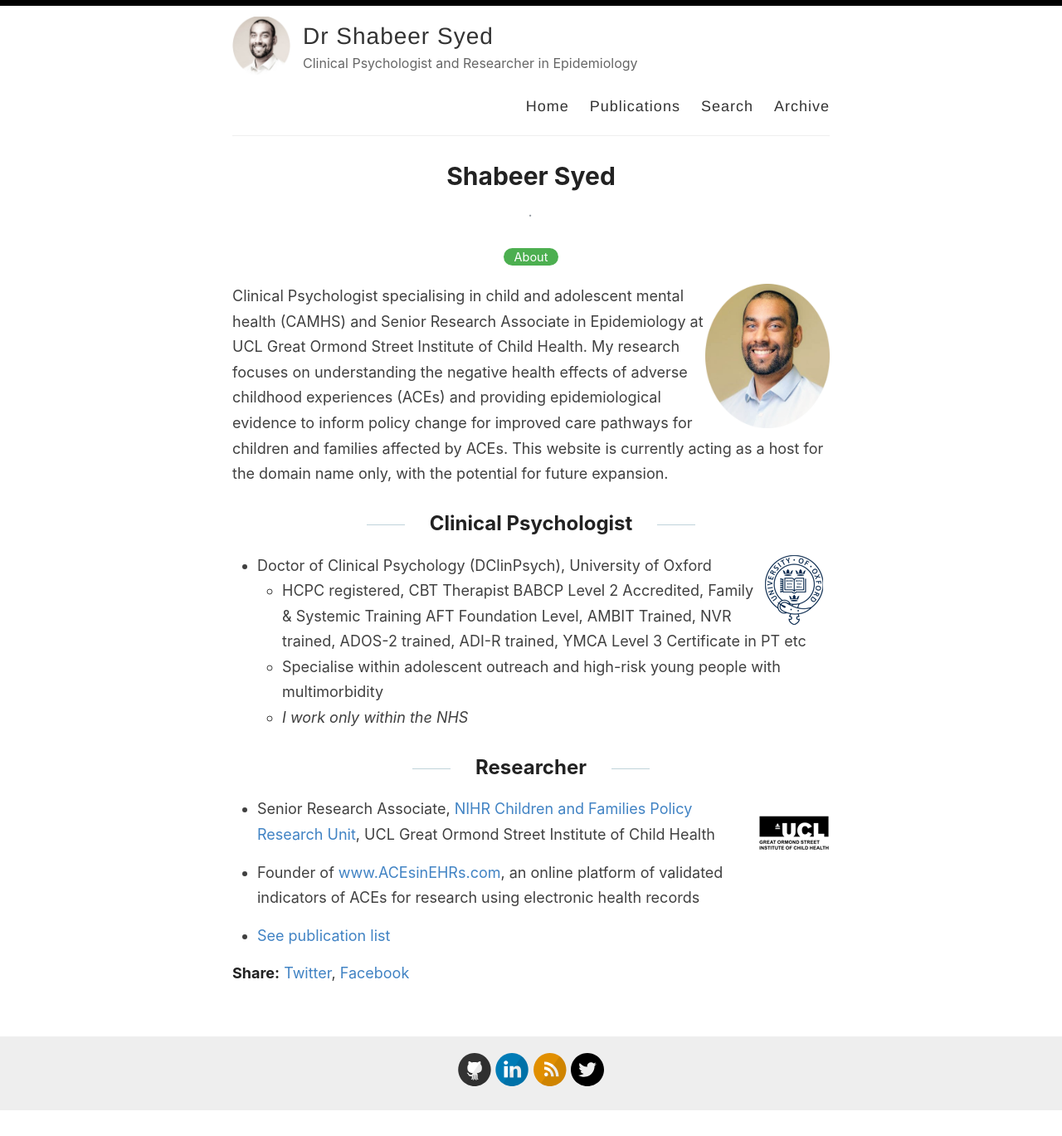
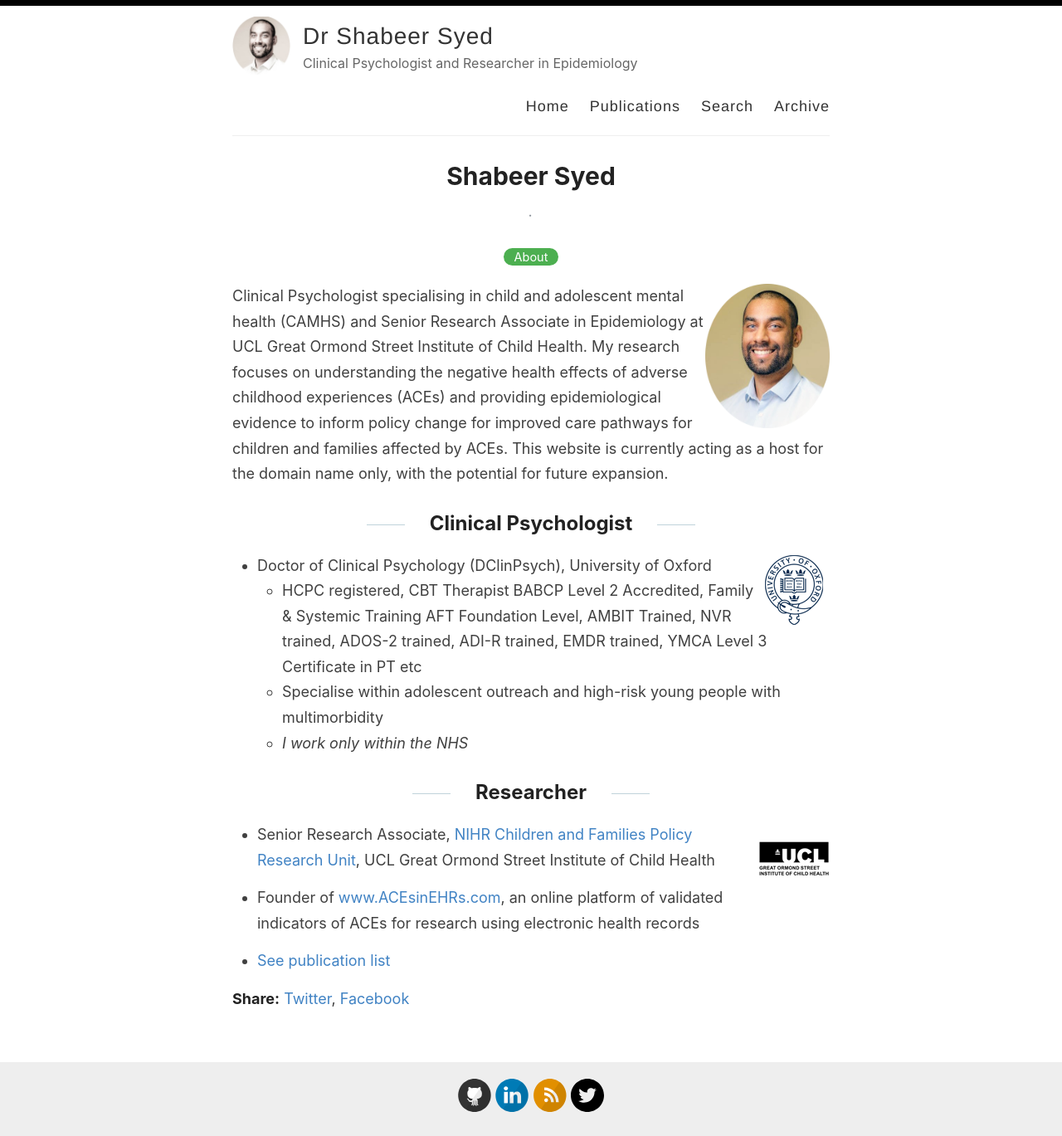
Before and after one commit to shabeer-syed/shabeersyed, a Jekyll site: the page built from index.md, in a window 1280 px wide. Shown: the whole page at 83% size. Built offline with Jekyll 4.4.1, drawn with Linux system fonts in a browser that asks for light colours; before the commit the page ends 1339 px from its top, so only the background shows below that.

Commit message:
Update index.md

```diff
--- a/index.md
+++ b/index.md
@@ -10,7 +10,7 @@ Clinical Psychologist specialising in child and adolescent mental health (CAMHS)
 ## Clinical Psychologist
 <img style="float: right;" src="https://raw.githubusercontent.com/shabeer-syed/shabeersyed/master/images/ox%20logo.png" alt="ox shabeer Syed"/>
 - Doctor of Clinical Psychology (DClinPsych), University of Oxford
-   - HCPC registered, CBT Therapist BABCP Level 2 Accredited, Family & Systemic Training AFT Foundation Level, AMBIT Trained, NVR trained, ADOS-2 trained, ADI-R trained, YMCA Level 3 Certificate in PT etc
+   - HCPC registered, CBT Therapist BABCP Level 2 Accredited, Family & Systemic Training AFT Foundation Level, AMBIT Trained, NVR trained, ADOS-2 trained, ADI-R trained, EMDR trained, YMCA Level 3 Certificate in PT etc
    - Specialise within adolescent outreach and high-risk young people with multimorbidity
    - *I work only within the NHS*
 
```
